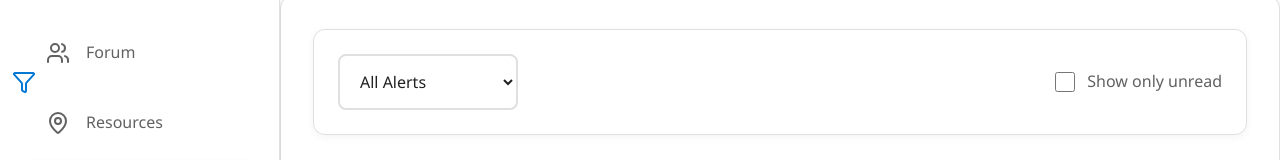
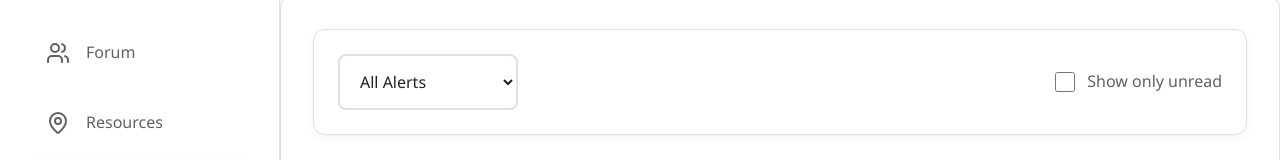
Before and after one commit to TimSeah/Nurtura, a React (Vite) app: page /alerts in a window 1280 px wide. Shown: the part 365-525 px from the top of the page. Built offline with nearby package versions, Linux system fonts and the light colour scheme.

Commit message:
Fixed: filter icon bug

```diff
--- a/src/components/AlertFilters.tsx
+++ b/src/components/AlertFilters.tsx
@@ -1,5 +1,5 @@
 import React from 'react';
-import { Filter } from 'lucide-react';
+// import { Filter } from 'lucide-react';
 import { ALERT_FILTER_TYPES } from '../utils/alertUtils';
 
 interface AlertFiltersProps {
@@ -19,7 +19,7 @@ const AlertFilters: React.FC<AlertFiltersProps> = ({
     <div className="card">
       <div className="alert-filters">
         <div className="filter-group">
-          <Filter className="filter-icon" />
+          {/* <Filter className="filter-icon" /> */}
           <select
             value={filterType}
             onChange={(e) => onFilterTypeChange(e.target.value)}
```
